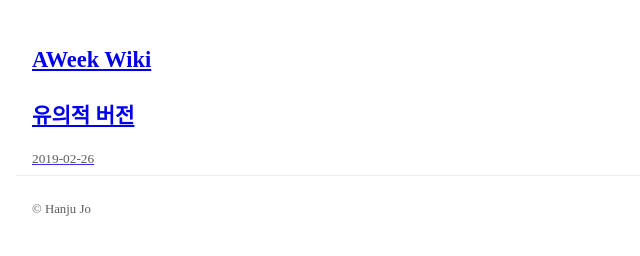
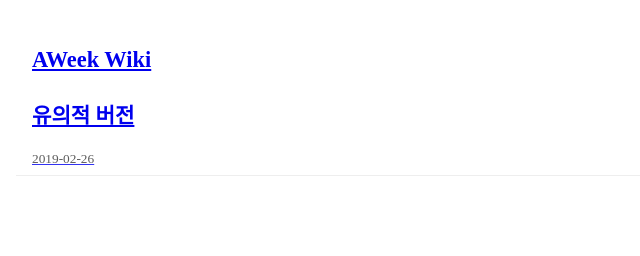
Before and after one commit to hanju-jo/ppwiki, a Gatsby site: page / in a window 1280 px wide. Shown: the full height of the page, 254-894 px from the left. Built offline with nearby package versions, Linux system fonts and the light colour scheme; Gatsby itself is replaced by a stand-in of ours; some packages are replaced by stand-ins of ours; what typography-theme-Wikipedia would draw is missing.

Commit message:
[TEMPLATE] Delete footnote copyright

```diff
--- a/src/components/Footer.jsx
+++ b/src/components/Footer.jsx
@@ -28,10 +28,6 @@
   return (
     <FooterStyled>
         <Copyright>
-            <span role="img" aria-label="Copyright">
-            &copy;
-            </span>{' '}
-            Hanju Jo
         </Copyright>
         <StyledLink
             href="/rss.xml"
```
